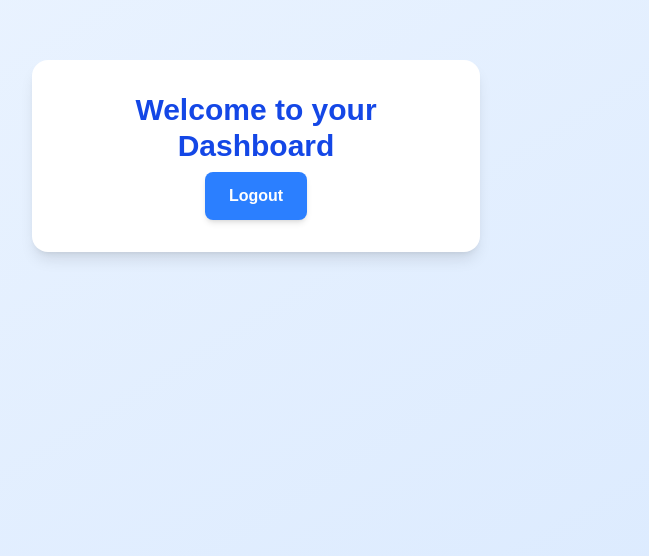
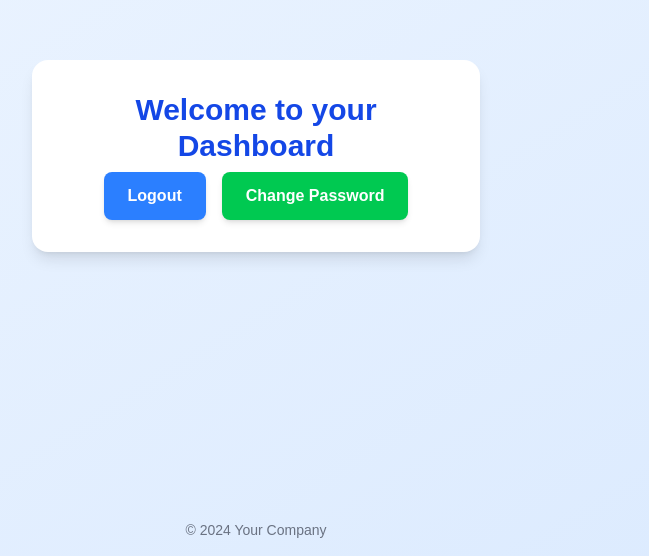
Before and after one commit to qurrahazam/auth-system2, a Next.js app: page /dashboard in a window 1280 px wide. Shown: the part 244-800 px from the top of the page, without its empty margins (384-1033 px from the left). Built offline with nearby package versions, Linux system fonts and the light colour scheme.

Commit message:
UPDATED: change-password button

```diff
--- a/src/app/(protected)/dashboard/page.tsx
+++ b/src/app/(protected)/dashboard/page.tsx
@@ -12,6 +12,10 @@ export default function DashboardPage() {
     }
   };
 
+  const handleChangePassword = () => {
+    router.push("/change-password");
+  };
+
   return (
     <div className="min-h-screen flex items-center justify-center bg-gradient-to-br from-blue-50 to-blue-100">
       <div className="w-full max-w-md bg-white p-8 rounded-2xl shadow-lg text-center">
@@ -24,6 +28,15 @@ export default function DashboardPage() {
         >
           Logout
         </button>
+        <button
+          onClick={handleChangePassword}
+          className="ml-4 bg-green-500 text-white py-3 px-6 rounded-lg font-semibold hover:bg-green-600 transition shadow-md"
+        >
+          Change Password
+        </button>
+      </div>
+      <div className="absolute bottom-4 text-sm text-gray-500">
+        &copy; 2024 Your Company
       </div>
     </div>
   );
```
